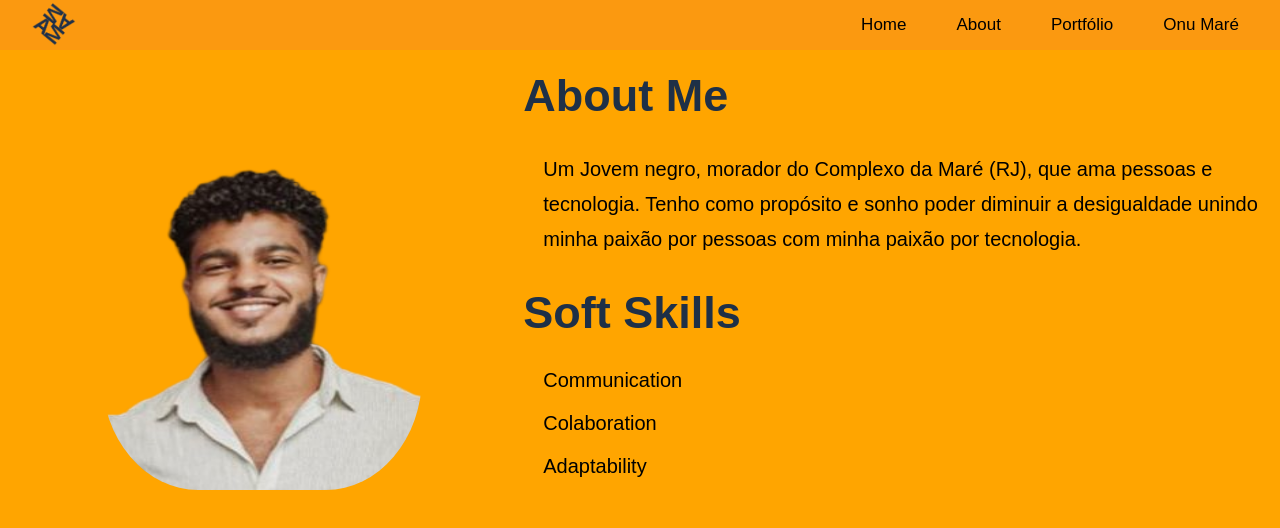
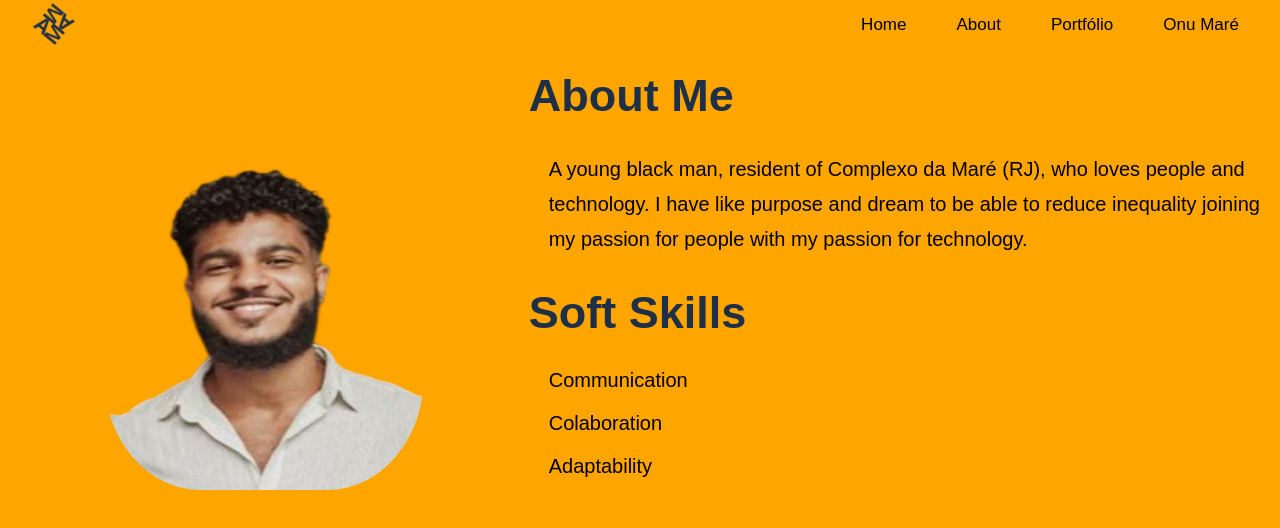
Before and after one commit to mateusaffonso/mod3VNW-DesafioFinal, a React (Create React App) app: page /about in a window 1280 px wide. Shown: the top 528 px of the page. Built offline with nearby package versions, Linux system fonts and the light colour scheme.

Commit message:
fix bugs

```diff
--- a/src/App.js
+++ b/src/App.js
@@ -1,6 +1,6 @@
-import React, { useEffect } from 'react'
+import React from 'react'
 import {BrowserRouter as Router, Routes, Route, Link} from "react-router-dom"
-import styled, { createGlobalStyle } from 'styled-components'
+import styled from 'styled-components'
 import Home from "./components/Home/index"
 import About from "./components/About/index"
 import Portfolio from "./components/portfolio/index"
@@ -18,7 +18,7 @@ align-items: center;
 justify-content: space-between;
 
 padding-inline: 3rem;
-background-color: #fb9910;
+background-color: orange;
 
 
 
@@ -71,6 +71,7 @@ img {
 
 #btn-mobile{
     display: none;
+    background-color: transparent;
 
   }
 
@@ -119,6 +120,7 @@ img {
       background-color: none;
       cursor: pointer;
       gap: .5rem;
+      font-size:1.7rem;
     }
 
     #hamburger {
@@ -164,15 +166,12 @@ export default function App(){
 
   }
 
-  // useEffect(() => {
-  //   btnMobile.addEventListener('touchstart', toggle)
-  // }, [])
 
   return(
     <Router>
       <GlobalStyle />
       <Header>
-        <img src={logo_mat}/>
+        <img src={logo_mat} alt='logo de Mateus Augusto'/>
         <nav id='nav'>
           <button id="btn-mobile" onClick={toggleMenu}>Menu
             <span id='hamburger'></span>
--- a/src/components/About/index.js
+++ b/src/components/About/index.js
@@ -17,11 +17,11 @@ export default function About() {
 
         <h2>About Me</h2>
 
-        <p>Um Jovem negro, morador do Complexo da Maré
-        (RJ), que ama pessoas e tecnologia. Tenho como
-        propósito e sonho poder diminuir a desigualdade
-        unindo minha paixão por pessoas com minha
-        paixão por tecnologia.</p>
+        <p>A young black man, resident of Complexo da Maré
+         (RJ), who loves people and technology. I have like
+         purpose and dream to be able to reduce inequality
+         joining my passion for people with my
+         passion for technology.</p>
 
 
         <h2>Soft Skills</h2>
--- a/src/components/Onu/index.js
+++ b/src/components/Onu/index.js
@@ -31,14 +31,14 @@ export default function OnuPage(){
 
   const [isModalVisible, setIsModalVisible] = useState(false)
 
-  const cardsFilter = (id) => {
-    const cardFiltred = cards.filter(id == 1).map((item) => (item.name))
-  }
+  // const cardsFilter = (id) => {
+  //   const cardFiltred = cards.filter(id == 1).map((item) => (item.name))
+  // }
 
   return(
     <S.OnuContainer>
-      <h2>Os Objetivos de Desenvolvimento Sustentável na Maré</h2>
-      <p>Os objetivos de Desenvolvimento Sustentável são um apelo global à ação para acabar com a pobreza, proteger o meio ambiente e o clima e garantir que as pessoas, em todos os lugares, possam desfrutar de paz e da prosperidade. estes são os objetivos para os quais as Nações Unidas estão contribuindo a fim de que possamos atingir a Agenda 2030 no Brasil.</p>
+      <h2>The Sustainable Development Goals in Maré</h2>
+      <p>The Sustainable Development Goals are a global call to action to end poverty, protect the environment and climate, and ensure that people everywhere can enjoy peace and prosperity. these are the goals to which the United Nations is contributing so that we can achieve the 2030 Agenda in Brazil.</p>
       <div className='cardsContainer'>
         {cards.map((item) => (
           <div id={item.id} className='card' onClick={() => setIsModalVisible(true)}>
@@ -52,12 +52,6 @@ export default function OnuPage(){
 
         ))}
       </div>
-      {/* {isModalVisible ? (cards.map((item) => (
-      <Modal id="modal" onClose={(e) => setIsModalVisible(e.target.id === id ? setIsModalVisible(false) : setIsModalVisible(false))}>
-        <h2>{item.name}</h2>
-        <p>LoremIpsu </p>
-      </Modal>))) : null} */}
-      {/* {isModalVisible && <Modal id="modal" onClose={(e) => setIsModalVisible(e.target.id === id ? setIsModalVisible(false) : setIsModalVisible(false))} />} */}
     </S.OnuContainer>
   )
 }
--- a/src/components/portfolio/style.js
+++ b/src/components/portfolio/style.js
@@ -16,6 +16,7 @@ margin-bottom: 2rem ;
 
 h2 {
   padding-top: 2rem;
+  padding-bottom: 3rem;
   font-size: 4.5rem;
   color: var(--color-normal);
 
```
